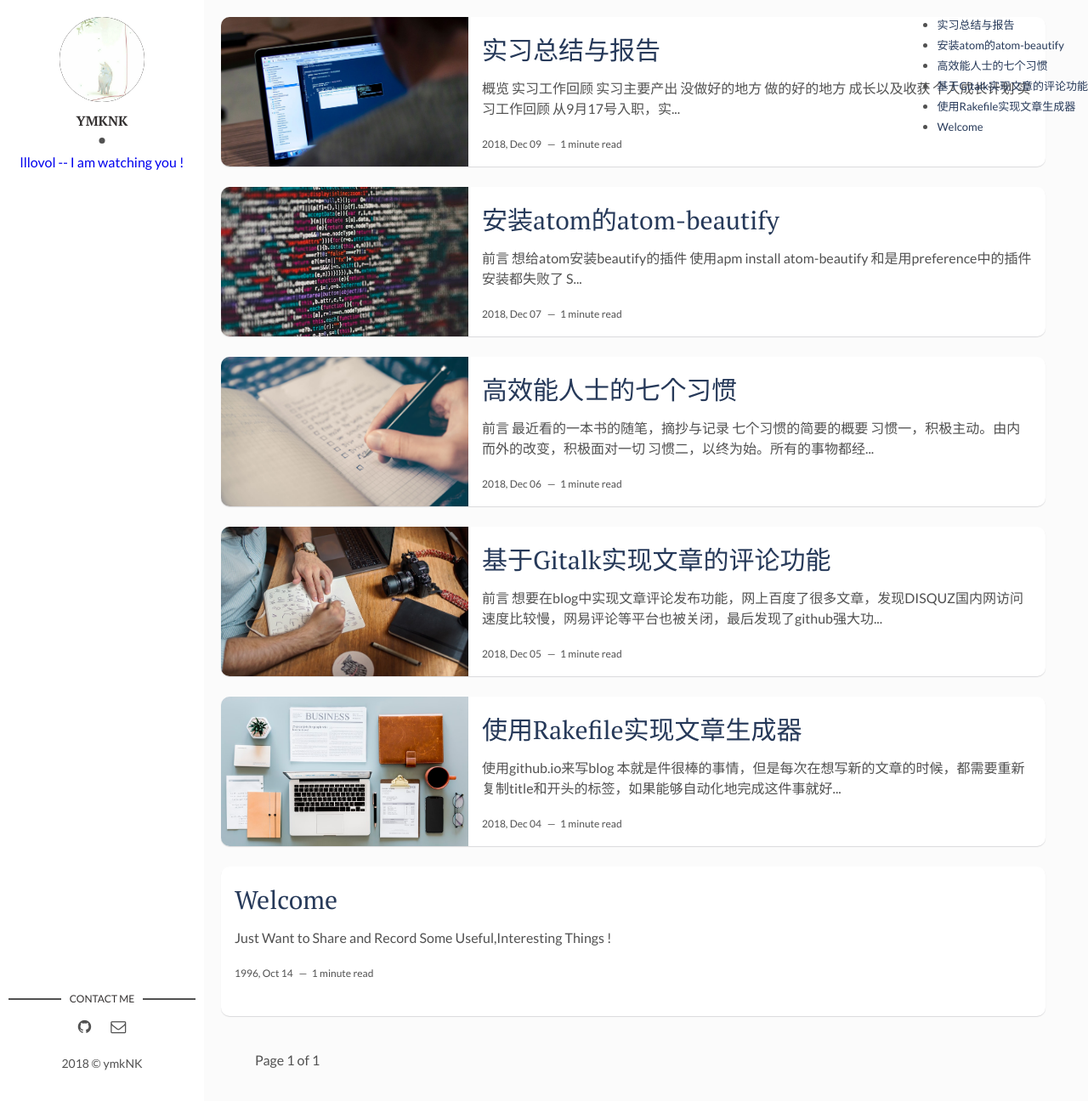
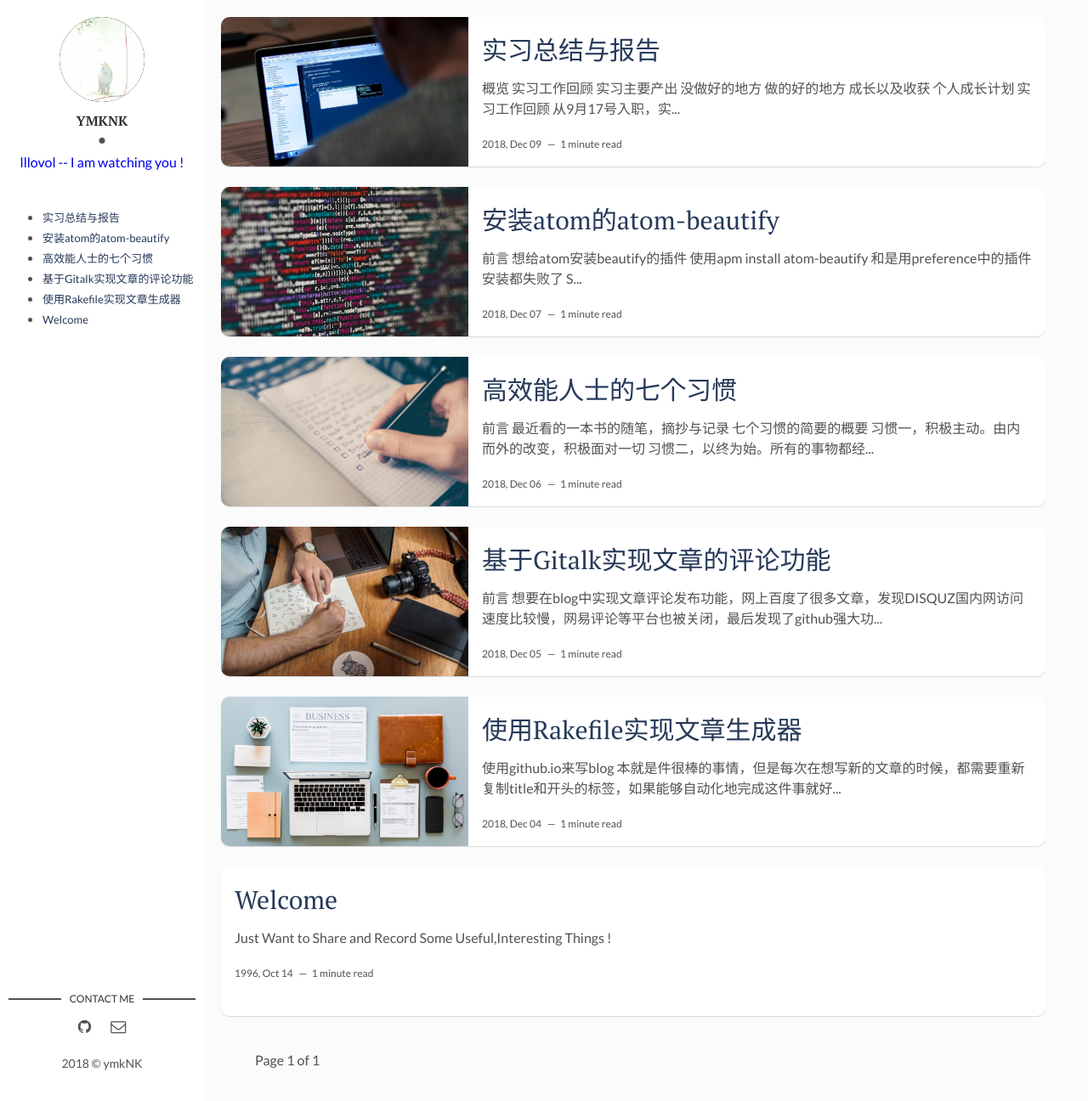
Before and after one commit to ymkNK/ymkNK.github.io, a Jekyll site: the page built from index.html, in a window 1280 px wide and 1296 px high. Shown: the whole window at 85% size. Built offline with Jekyll 4.4.1, drawn with Linux system fonts in a browser that asks for light colours; the list of posts is cut into pages by our own code.

Commit message:
2018-12-10-msg

```diff
--- a/assets/css/main.css
+++ b/assets/css/main.css
@@ -1463,9 +1463,9 @@ a.newer-posts:hover {
 }
 /* -----------toc-------------*/
 .toc-container {
-  position: fixed;
+  /* position: fixed;
   right: 0px;
-  top: 0px;
+  top: 0px; */
 }
 .toc-container a {
   color: #263959;
```
